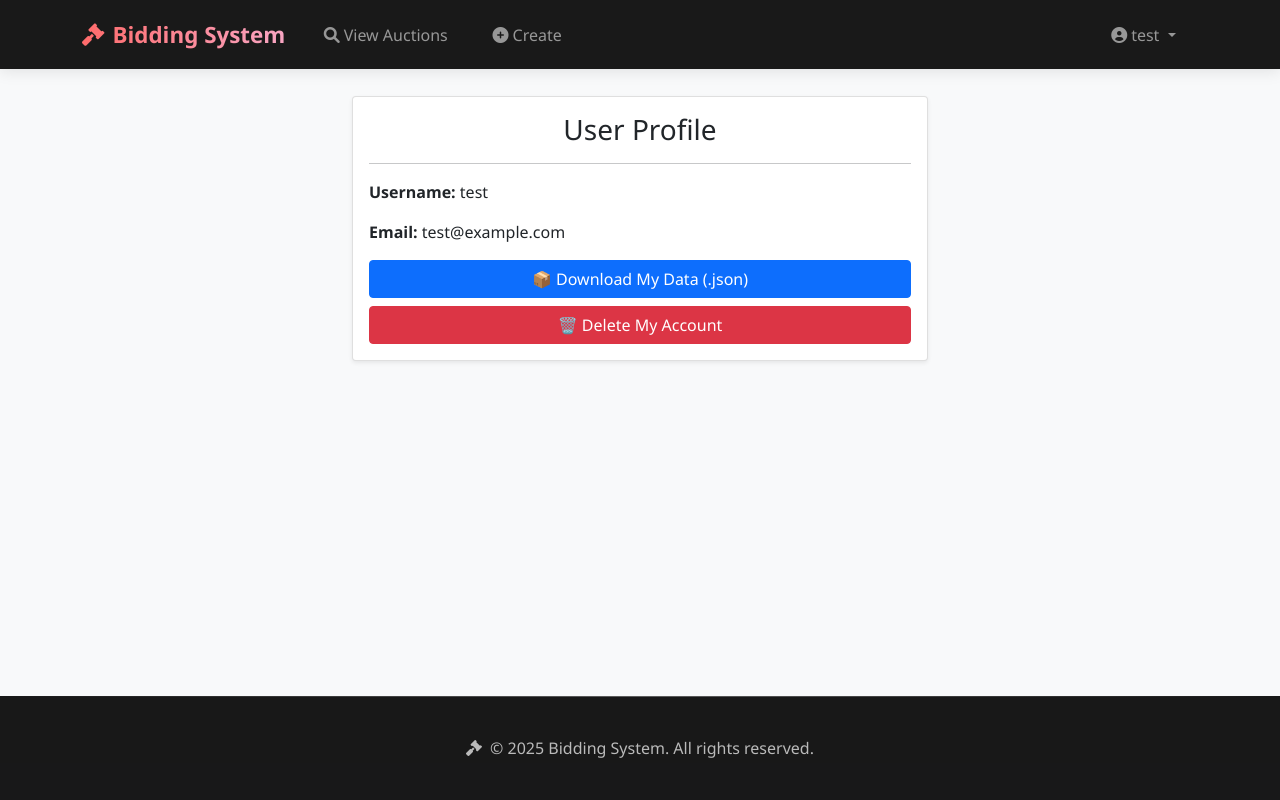
After one commit to qijia0810/S_P-Course-work_Group_22, a Flask app: page /profile in a window 1280 px wide. The commit adds this page. Run offline with Flask 3, Linux system fonts and the light colour scheme; a user stored in the database is signed in; some libraries are stand-ins or nearby versions.

Commit message:
feat: data export and delete (GDPR)

```diff
--- a/app.py
+++ b/app.py
@@ -12,6 +12,8 @@ from models import db, User, mail, limiter
 from flask_wtf.csrf import CSRFProtect
 from flask_mail import Mail
 from flask import request
+from gdpr import gdpr_bp
+
 
 # Initializing a Flask Application
 app = Flask(__name__, template_folder='templates')
@@ -46,6 +48,7 @@ def home():
 # Registration Blueprint
 app.register_blueprint(auth_bp)
 app.register_blueprint(bidding_bp)
+app.register_blueprint(gdpr_bp)
 
 # Creating Database Tables (for the first run)
 with app.app_context():
--- a/auth.py
+++ b/auth.py
@@ -143,3 +143,8 @@ def send_verification_code(email, code):
                   recipients=[email])
     msg.body = f'Your login verification code is: {code}'
     mail.send(msg)
+
+@auth_bp.route('/profile')
+@login_required
+def profile():
+    return render_template('profile.html')
--- a/requirements.txt
+++ b/requirements.txt
@@ -8,3 +8,4 @@ email-validator
 python-dotenv
 beautifulsoup4
 locust
+Flask_limiter
--- a/templates/base.html
+++ b/templates/base.html
@@ -154,10 +154,20 @@
                             </a>
                             <ul class="dropdown-menu dropdown-menu-end">
                                 <li>
-                                    <a class="dropdown-item" href="#">
+                                    <a class="dropdown-item" href="{{ url_for('auth.profile') }}">
                                         <i class="fas fa-user me-2"></i>Profile
                                     </a>
                                 </li>
+                                <!-- base.html 的用户下拉菜单中 -->
+                                <!-- <li>
+                                    <a class="dropdown-item" href="{{ url_for('gdpr.export_user_data') }}">Export My Data
+                                    </a>
+                                </li>
+                                <li>
+                                    <a class="dropdown-item text-danger" href="{{ url_for('gdpr.delete_account') }}">Delete Account
+                                    </a>
+                                </li> -->
+
                                 <li><hr class="dropdown-divider"></li>
                                 <li>
                                     <a class="dropdown-item text-danger" href="{{ url_for('auth.logout') }}">
--- /dev/null
+++ b/templates/profile.html
@@ -0,0 +1,22 @@
+{% extends "base.html" %}
+{% block content %}
+<div class="container mt-5" style="max-width: 600px;">
+  <div class="card shadow-sm">
+    <div class="card-body">
+      <h3 class="card-title text-center">User Profile</h3>
+      <hr>
+      <p><strong>Username:</strong> {{ current_user.username }}</p>
+      <p><strong>Email:</strong> {{ current_user.email }}</p>
+
+      <div class="d-grid gap-2">
+        <a href="{{ url_for('gdpr.export_user_data') }}" class="btn btn-primary">
+          📦 Download My Data (.json)
+        </a>
+        <a href="{{ url_for('gdpr.delete_account') }}" class="btn btn-danger">
+          🗑️ Delete My Account
+        </a>
+      </div>
+    </div>
+  </div>
+</div>
+{% endblock %}
```
Also changed, not shown: gdpr.py (added, +56 -0 lines), templates/confirm_delete.html (added, +10 -0 lines), instance/bidding.db.
